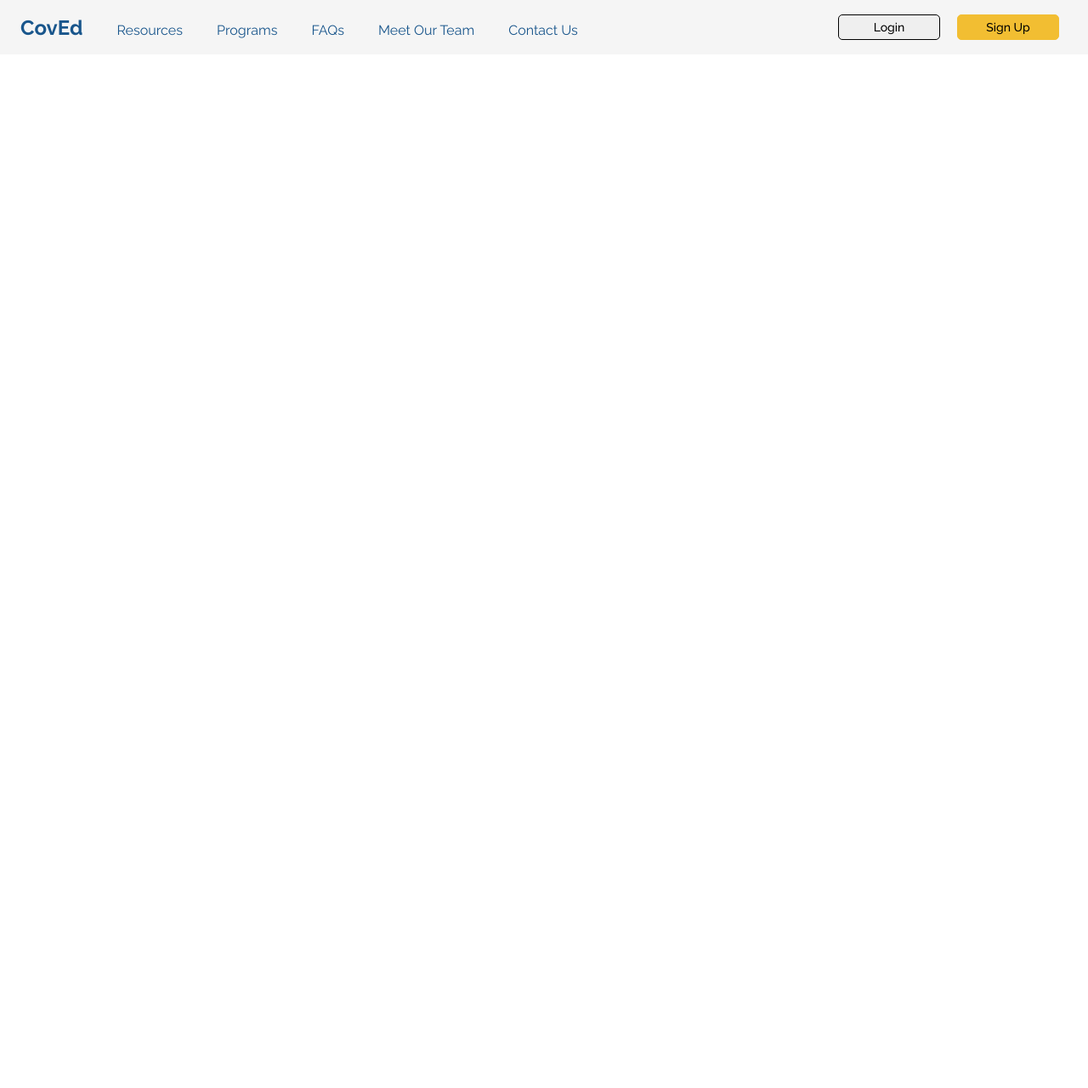
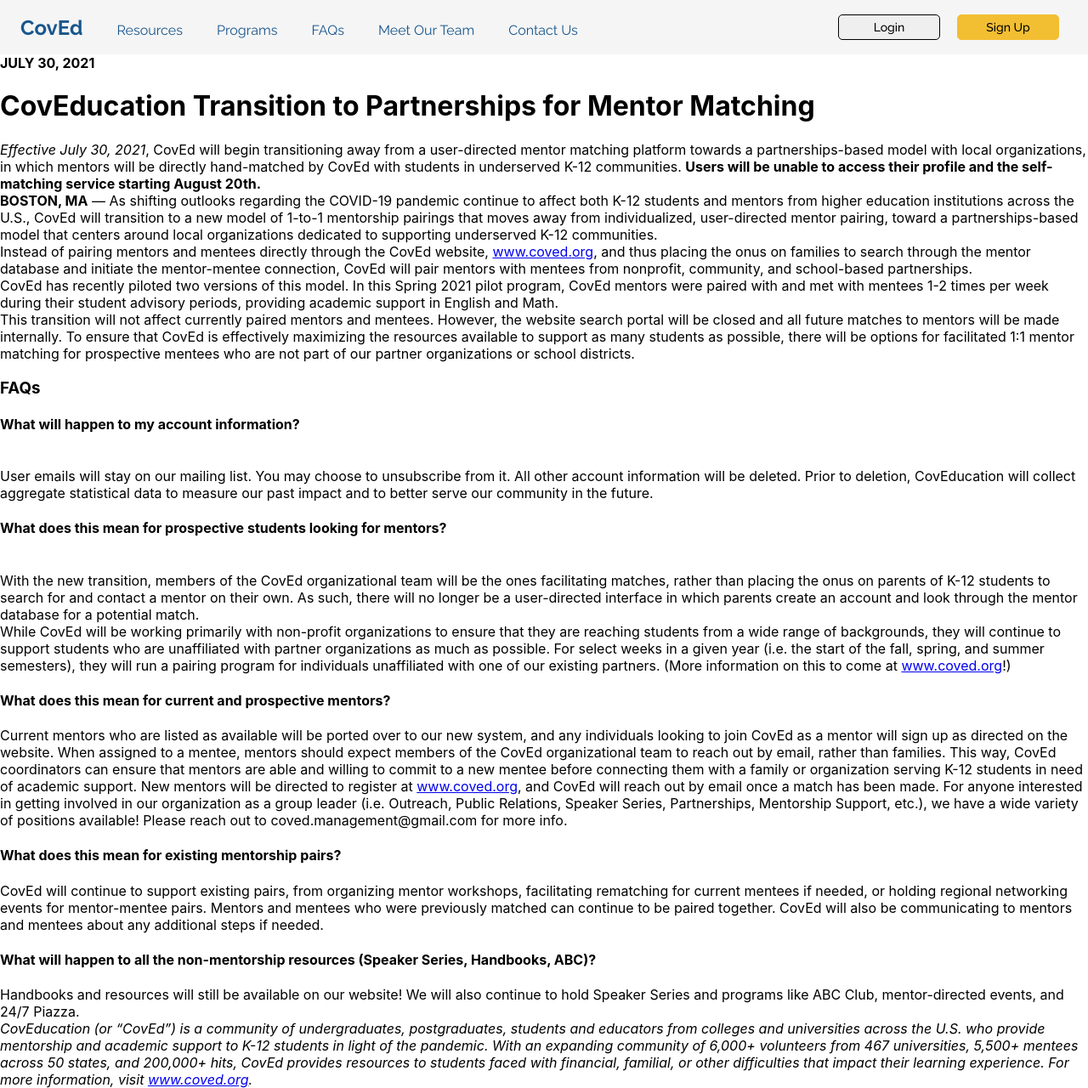
Before and after one commit to CovEducation/Website, a React (Create React App) app in the folder packages/client/: page /press-release in a window 1280 px wide. Shown: the whole page at 85% size. Before the commit the page ends 800 px from the top, so only its background shows below. Built offline with nearby package versions, Linux system fonts and the light colour scheme; no server answers; what react-instantsearch-dom would draw is missing.

Commit message:
raw html without css

```diff
--- a/packages/client/src/App.js
+++ b/packages/client/src/App.js
@@ -1,24 +1,25 @@
-import React, { Suspense } from 'react';
+import React, { Suspense } from "react";
 import {
   BrowserRouter as Router, Switch, Route
-} from 'react-router-dom';
-import './App.css';
-import DashboardPage from './pages/Dashboard';
-import HomePage from './pages/Home';
-import FAQsPage from './pages/FAQs';
-import ProfilePage from './pages/Profile';
-import SignUpPage from './components/SignUp2';
-import MeetOurTeam from './pages/MeetOurTeam';
-import NavBar from './components/NavBar';
-import ContactUsPage from './pages/ContactUs';
-import SignInPage from './pages/SignIn';
-import RequestsPage from './pages/Requests';
-import PasswordReset from './pages/PasswordReset';
-import ResourcesPage from './pages/Resources';
+} from "react-router-dom";
+import "./App.css";
+import DashboardPage from "./pages/Dashboard";
+import HomePage from "./pages/Home";
+import FAQsPage from "./pages/FAQs";
+import ProfilePage from "./pages/Profile";
+import SignUpPage from "./components/SignUp2";
+import MeetOurTeam from "./pages/MeetOurTeam";
+import NavBar from "./components/NavBar";
+import ContactUsPage from "./pages/ContactUs";
+import SignInPage from "./pages/SignIn";
+import RequestsPage from "./pages/Requests";
+import PasswordReset from "./pages/PasswordReset";
+import ResourcesPage from "./pages/Resources";
 import ProgramPage from "./pages/Programs";
 
-import { AuthProvider } from './providers/AuthProvider';
-import SpeakerSeriesPage from './pages/SpeakerSeries';
+import { AuthProvider } from "./providers/AuthProvider";
+import SpeakerSeriesPage from "./pages/SpeakerSeries";
+import PressRelease from "./pages/PressRelease";
 
 function App() {
   return (
@@ -29,6 +30,9 @@
             <Switch>
               <Route path="/" exact>
                 <HomePage />
+              </Route>
+              <Route path="/press-release">
+                <PressRelease/>
               </Route>
               <Route path="/profile">
                 <ProfilePage />
--- /dev/null
+++ b/packages/client/src/pages/PressRelease/index.js
@@ -0,0 +1,55 @@
+import React from "react";
+
+
+const PressRelease = () => {
+    return (
+        <>
+            <b>JULY 30, 2021</b>
+
+            <h1>CovEducation Transition to Partnerships for Mentor Matching</h1>
+            <i>Effective July 30, 2021</i>, CovEd will begin transitioning away from a user-directed mentor matching platform towards a partnerships-based model with local organizations, in which mentors will be directly hand-matched by CovEd with students in underserved K-12 communities. <b>Users will be unable to access their profile and the self-matching service starting August 20th.</b>
+            {/* <br/> */}
+            <br/>
+            <b>BOSTON, MA</b> ― As shifting outlooks regarding the COVID-19 pandemic continue to affect both K-12 students and mentors from higher education institutions across the U.S., CovEd will transition to a new model of 1-to-1 mentorship pairings that moves away from individualized, user-directed mentor pairing, toward a partnerships-based model that centers around local organizations dedicated to supporting underserved K-12 communities.
+            {/* <br/> */}
+            <br/>
+            Instead of pairing mentors and mentees directly through the CovEd website, <a href="www.coved.org">www.coved.org</a>, and thus placing the onus on families to search through the mentor database and initiate the mentor-mentee connection, CovEd will pair mentors with mentees from nonprofit, community, and school-based partnerships.
+            <br/>
+            {/* <br/> */}
+            CovEd has recently piloted two versions of this model.  In this Spring 2021 pilot program, CovEd mentors were paired with and met with mentees 1-2 times per week during their student advisory periods, providing academic support in English and Math.
+            {/* <br/> */}
+            <br/>
+            This transition will not affect currently paired mentors and mentees. However, the website search portal will be closed and all future matches to mentors will be made internally. To ensure that CovEd is effectively maximizing the resources available to support as many students as possible,  there will be options for facilitated 1:1 mentor matching for prospective mentees who are not part of our partner organizations or school districts.
+            {/* <br/> */}
+            <br/>
+            <h3>FAQs</h3>
+
+            <h4>What will happen to my account information?</h4>
+            <br/>
+            User emails will stay on our mailing list. You may choose to unsubscribe from it. All other account information will be deleted. Prior to deletion, CovEducation will collect aggregate statistical data to measure our past impact and to better serve our community in the future.
+            <br/>
+            <h4>What does this mean for prospective students looking for mentors?</h4>
+            <br/>
+            With the new transition, members of the CovEd organizational team will be the ones facilitating matches, rather than placing the onus on parents of K-12 students to search for and contact a mentor on their own. As such, there will no longer be a user-directed interface in which parents create an account and look through the mentor database for a potential match.
+            <br/>
+
+            While CovEd will be working primarily with non-profit organizations to ensure that they are reaching students from a wide range of backgrounds, they will continue to support students who are unaffiliated with partner organizations as much as possible. For select weeks in a given year (i.e. the start of the fall, spring, and summer semesters), they will run a pairing program for individuals unaffiliated with one of our existing partners. (More information on this to come at <a href="www.coved.org">www.coved.org</a>!)
+            <br/>
+            <h4>What does this mean for current and prospective mentors?</h4>
+            Current mentors who are listed as available will be ported over to our new system, and any individuals looking to join CovEd as a mentor will sign up as directed on the website. When assigned to a mentee, mentors should expect members of the CovEd organizational team to reach out by email, rather than families. This way, CovEd coordinators can ensure that mentors are able and willing to commit to a new mentee before connecting them with a family or organization serving K-12 students in need of academic support.
+            New mentors will be directed to register at <a href="www.coved.org">www.coved.org</a>, and CovEd will reach out by email once a match has been made. For anyone interested in getting involved in our organization as a group leader  (i.e. Outreach, Public Relations, Speaker Series, Partnerships, Mentorship Support, etc.), we have a wide variety of positions available! Please reach out to coved.management@gmail.com for more info.
+            <br/>
+            <h4>What does this mean for existing mentorship pairs?</h4>
+            CovEd will continue to support existing pairs, from organizing mentor workshops, facilitating rematching for current mentees if needed, or holding regional networking events for mentor-mentee pairs. Mentors and mentees who were previously matched can continue to be paired together. CovEd will also be communicating to mentors and mentees about any additional steps if needed.
+            <br/>
+            <h4>What will happen to all the non-mentorship resources (Speaker Series, Handbooks, ABC)?</h4>
+            Handbooks and resources will still be available on our website! We will also continue to hold Speaker Series and programs like ABC Club, mentor-directed events, and 24/7 Piazza.
+            {/* <br/> */}
+            <br/>
+            <i>CovEducation (or “CovEd”) is a community of undergraduates, postgraduates, students and educators from colleges and universities across the U.S. who provide mentorship and academic support to K-12 students in light of the pandemic. With an expanding community of 6,000+ volunteers from 467 universities, 5,500+ mentees across 50 states, and 200,000+ hits, CovEd provides resources to students faced with financial, familial, or other difficulties that impact their learning experience. For more information, visit <a href="www.coved.org">www.coved.org</a>.</i>
+            <br/>
+        </>
+    )
+}
+
+export default PressRelease;
```
